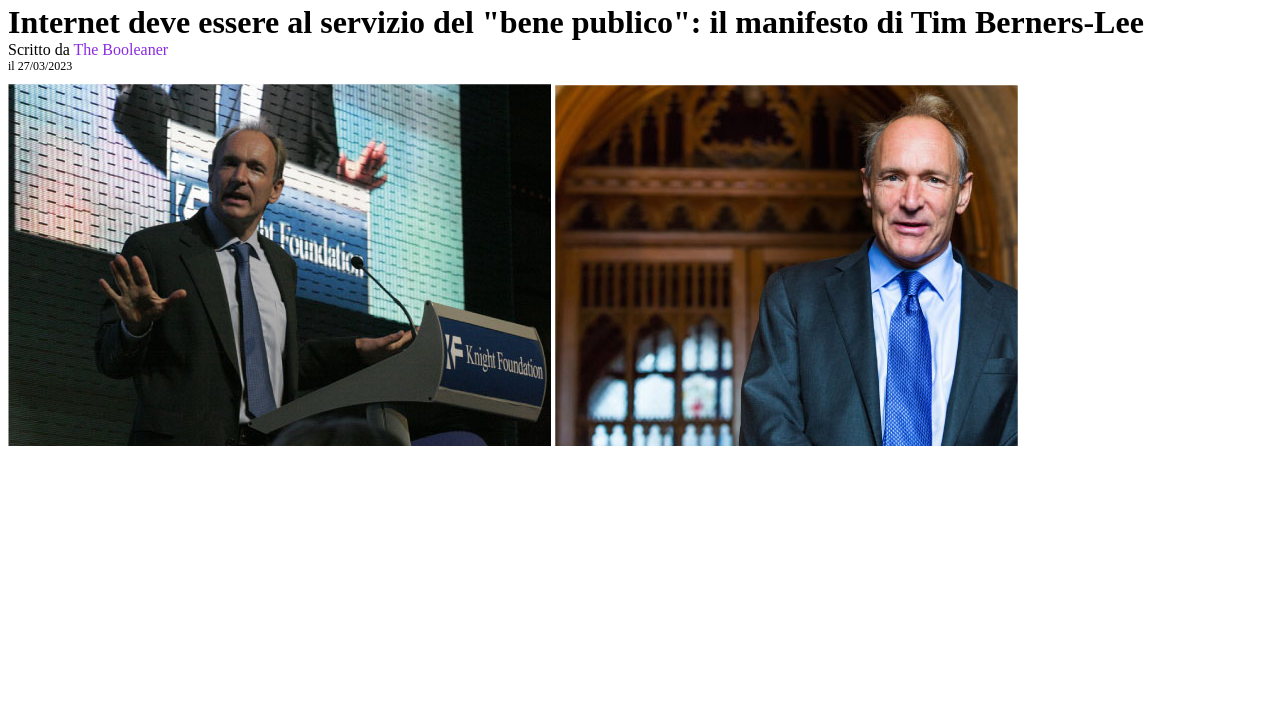
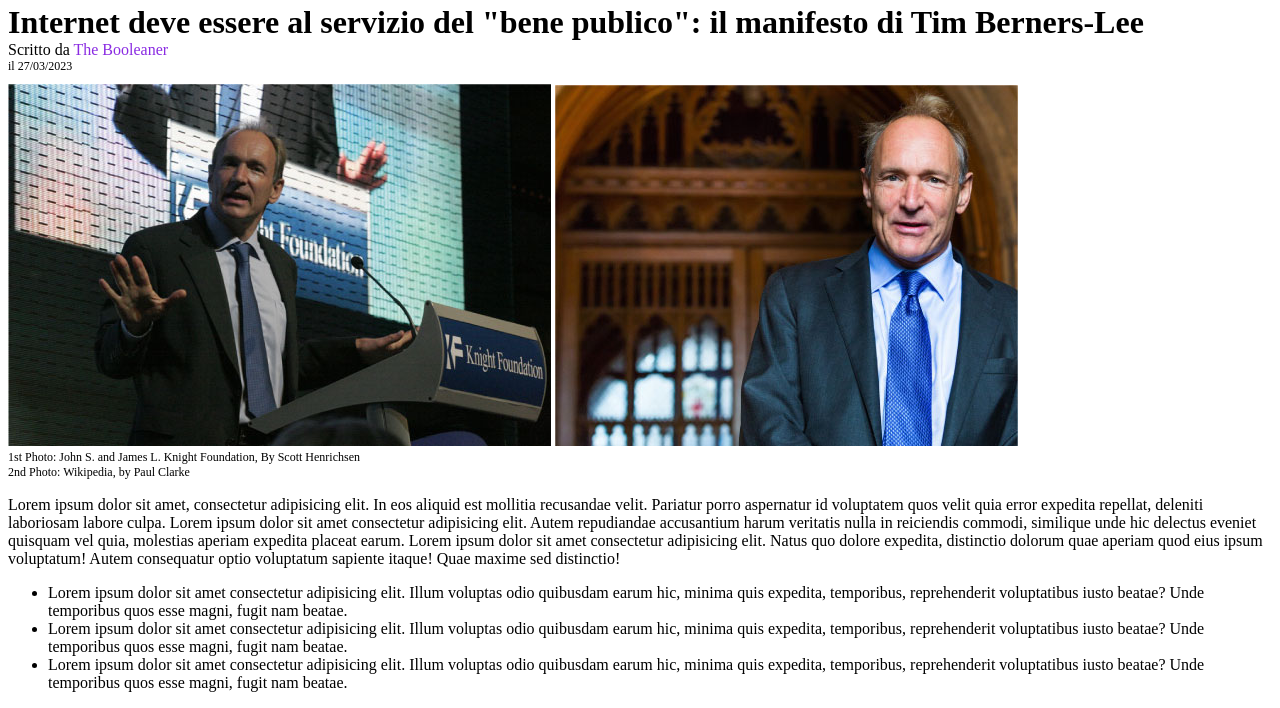
Before and after one commit to Cosimo-Colucci/html-css-booleaner, a plain HTML site: page index.html in a window 1280 px wide. Shown: the part 195-903 px from the top of the page. Before the commit the page ends 800 px from the top, so only its background shows below. Drawn offline with Linux system fonts and the light colour scheme.

Commit message:
added p and ul

```diff
--- a/css/style.css
+++ b/css/style.css
@@ -19,8 +19,13 @@ h1{
     color: blueviolet;
 }
 
-#smaller{
+#smaller {
     font-size: 12px;
     display: block;
     margin-bottom: 10px;
 }
+
+.reference-photo{
+    margin: 0;
+    font-size: 12px;
+}
--- a/index.html
+++ b/index.html
@@ -28,9 +28,23 @@
         <img src="img/tim-1.jpg" alt="Tim Berners-Lee">
         <img src="img/tim-2.jpg" alt="Tim Berners-Lee">
 
+        <p class="reference-photo">1st Photo: John S. and James L. Knight Foundation, By Scott Henrichsen</p>
+        <p class="reference-photo">2nd Photo: Wikipedia, by Paul Clarke</p>
       </section>
 
+      <p>
+        Lorem ipsum dolor sit amet, consectetur adipisicing elit. In eos aliquid est mollitia recusandae velit. Pariatur porro aspernatur id voluptatem quos velit quia error expedita repellat, deleniti laboriosam labore culpa.
+        Lorem ipsum dolor sit amet consectetur adipisicing elit. Autem repudiandae accusantium harum veritatis nulla in reiciendis commodi, similique unde hic delectus eveniet quisquam vel quia, molestias aperiam expedita placeat earum.
+        Lorem ipsum dolor sit amet consectetur adipisicing elit. Natus quo dolore expedita, distinctio dolorum quae aperiam quod eius ipsum voluptatum! Autem consequatur optio voluptatum sapiente itaque! Quae maxime sed distinctio!
+      </p>
 
+      <ul>
+
+        <li>Lorem ipsum dolor sit amet consectetur adipisicing elit. Illum voluptas odio quibusdam earum hic, minima quis expedita, temporibus, reprehenderit voluptatibus iusto beatae? Unde temporibus quos esse magni, fugit nam beatae.</li>
+        <li>Lorem ipsum dolor sit amet consectetur adipisicing elit. Illum voluptas odio quibusdam earum hic, minima quis expedita, temporibus, reprehenderit voluptatibus iusto beatae? Unde temporibus quos esse magni, fugit nam beatae.</li>
+        <li>Lorem ipsum dolor sit amet consectetur adipisicing elit. Illum voluptas odio quibusdam earum hic, minima quis expedita, temporibus, reprehenderit voluptatibus iusto beatae? Unde temporibus quos esse magni, fugit nam beatae.</li>
+
+      </ul>
     </main>
 
   </body>
```
